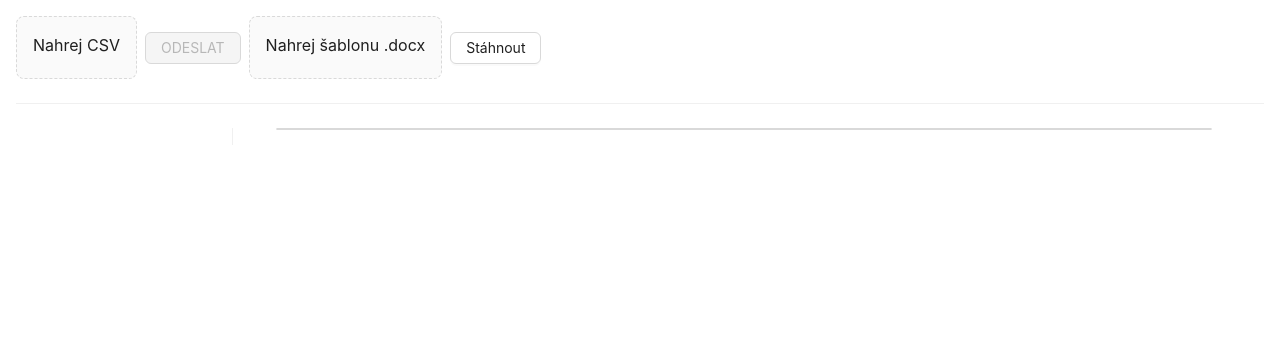
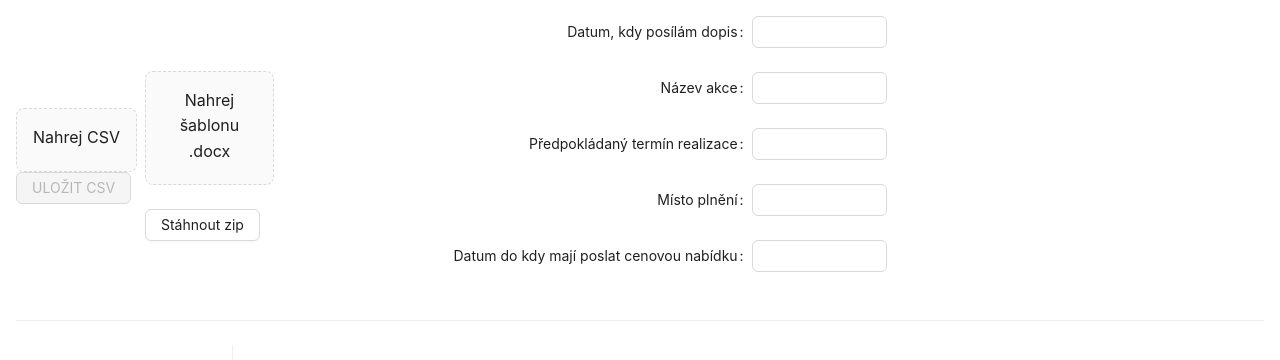
Before and after one commit to jstryja/form-list, a Next.js app: page / in a window 1280 px wide. Shown: the top 360 px of the page. Built offline with nearby package versions, Linux system fonts and the light colour scheme.

Commit message:
export zip

```diff
--- /dev/null
+++ b/src/components/csvUpload.tsx
@@ -0,0 +1,62 @@
+import React, { useState } from 'react';
+import { Button, message, Upload } from 'antd';
+
+const { Dragger } = Upload;
+
+interface CsvUploadProps {
+    update: () => void;
+}
+
+const CsvUpload: React.FC<CsvUploadProps> = ({ update }) => {
+    const [file, setFile] = useState<string>();
+    return (
+        <>
+            <Dragger
+                customRequest={({ onSuccess }) => {
+                    onSuccess && onSuccess('ok');
+                }}
+                beforeUpload={(file) => {
+                    const isCSV = file.type === 'text/csv';
+                    if (!isCSV) {
+                        message.error(`${file.name} není csv soubor.`);
+                    }
+                    return isCSV || Upload.LIST_IGNORE;
+                }}
+                maxCount={1}
+                onChange={(info) => {
+                    if (info.file.status === 'done') {
+                        const reader = new FileReader();
+                        reader.onload = (e) => {
+                            e.preventDefault();
+                            if (typeof e.target?.result === 'string') setFile(e.target.result);
+                        };
+                        if (info.file.originFileObj) {
+                            reader.readAsText(info.file.originFileObj);
+                        }
+                    }
+                }}
+            >
+                <p className="ant-upload-text">Nahrej CSV</p>
+            </Dragger>
+
+            <Button
+                type={'primary'}
+                onClick={() => {
+                    if (file) {
+                        localStorage.setItem('firm-list', file);
+                        console.log('file', file);
+                        message.success('Soubor nahrán.');
+                    } else {
+                        message.error('Prázdný soubor');
+                    }
+                    update();
+                }}
+                disabled={!file}
+            >
+                ULOŽIT CSV
+            </Button>
+        </>
+    );
+};
+
+export default CsvUpload;
--- /dev/null
+++ b/src/components/docxUpload.tsx
@@ -0,0 +1,53 @@
+import React from 'react';
+import { Button, Form as AntdForm, message, Upload } from 'antd';
+import { NamePath } from 'rc-field-form/es/interface';
+
+const { Dragger } = Upload;
+
+interface DocxUploadProps {
+    setFieldValue: (name: NamePath, value: any) => void;
+    isSubmitting: boolean;
+}
+
+const DocxUpload: React.FC<DocxUploadProps> = ({ setFieldValue, isSubmitting }) => {
+    return (
+        <>
+            <AntdForm.Item name={'template'}>
+                <Dragger
+                    customRequest={({ onSuccess }) => {
+                        onSuccess && onSuccess('ok');
+                    }}
+                    beforeUpload={(file) => {
+                        const isCSV =
+                            file.type === 'application/vnd.openxmlformats-officedocument.wordprocessingml.document';
+                        if (!isCSV) {
+                            message.error(`${file.name} není docx soubor.`);
+                        }
+                        return isCSV || Upload.LIST_IGNORE;
+                    }}
+                    maxCount={1}
+                    onChange={(info) => {
+                        if (info.file.status === 'done') {
+                            const reader = new FileReader();
+                            reader.onload = async (e) => {
+                                e.preventDefault();
+                                const template = Buffer.from(e.target?.result as ArrayBuffer);
+                                setFieldValue('template', template);
+                            };
+                            if (info.file.originFileObj) {
+                                reader.readAsArrayBuffer(info.file.originFileObj);
+                            }
+                        }
+                    }}
+                >
+                    <p className="ant-upload-text">Nahrej šablonu .docx</p>
+                </Dragger>
+            </AntdForm.Item>
+            <Button disabled={isSubmitting} htmlType="submit">
+                Stáhnout zip
+            </Button>
+        </>
+    );
+};
+
+export default DocxUpload;
--- /dev/null
+++ b/src/components/form.tsx
@@ -0,0 +1,35 @@
+import React from 'react';
+import { Form as AntdForm, Input } from 'antd';
+
+interface FormProps {
+    children?: React.ReactNode;
+}
+
+const Form: React.FC<FormProps> = ({ }) => {
+    return (
+        <>
+            <AntdForm.Item label="Datum, kdy posílám dopis" name={'sendDate'}>
+                <Input />
+            </AntdForm.Item>
+
+            <AntdForm.Item label="Název akce" name={'title'}>
+                <Input />
+            </AntdForm.Item>
+
+            <AntdForm.Item label="Předpokládaný termín realizace" name={'estimateDate'}>
+                <Input />
+            </AntdForm.Item>
+
+            <AntdForm.Item label="Místo plnění" name={'place'}>
+                <Input />
+            </AntdForm.Item>
+
+            <AntdForm.Item label="Datum do kdy mají poslat cenovou nabídku" name={'deadlineDate'}>
+                <Input />
+            </AntdForm.Item>
+        </>
+
+    );
+};
+
+export default Form;
--- a/src/interfaces.ts
+++ b/src/interfaces.ts
@@ -10,7 +10,6 @@ export interface FirmInterface {
 export interface ProfessionInterface {
     profession: string;
     firms: FirmInterface[];
-
 }
 
 export interface RowInterface {
@@ -35,11 +34,11 @@ export const mapDataToProfessions = (data: RowInterface[]): ProfessionInterface[
             city: firm.city,
             person: firm.person,
             phone: firm.phone,
-            email: firm.email
+            email: firm.email,
         };
 
         if (!professionMap.has(profession)) {
-            const professionObj = {profession: profession, firms: [firmInfo]};
+            const professionObj = { profession: profession, firms: [firmInfo] };
             professions.push(professionObj);
             professionMap.set(profession, professionObj);
         } else {
@@ -49,8 +48,17 @@ export const mapDataToProfessions = (data: RowInterface[]): ProfessionInterface[
     }
 
     return professions;
+};
+
+export interface FormValues {
+    sendDate: string;
+    title: string;
+    estimateDate: string;
+    place: string;
+    deadlineDate: string;
+    workType: { [key: string]: string };
+    template: Buffer;
 }
-
 
 // export const mapDataToProfessions = (data: RowInterface[]): ProfessionInterface[] => {
 //     const professions: ProfessionInterface[] = [];
--- a/src/pages/index.tsx
+++ b/src/pages/index.tsx
@@ -1,18 +1,20 @@
-import { Button, Col, Collapse, Divider, message, Row, Space, Upload } from 'antd';
+import { Button, Col, Collapse, Divider, Form as AntdForm, Input, Row, Space } from 'antd';
 import csvToJson from 'csvtojson';
-import { useEffect, useState } from 'react';
-import { mapDataToProfessions, ProfessionInterface, RowInterface } from '@/interfaces';
+import React, { useEffect, useState } from 'react';
+import { FormValues, mapDataToProfessions, ProfessionInterface, RowInterface } from '@/interfaces';
+import JSZip from 'jszip';
+import Form from '@/components/form';
+import CsvUpload from '@/components/csvUpload';
+import DocxUpload from '@/components/docxUpload';
+import { saveAs } from 'file-saver';
 import createReport from 'docx-templates';
-import JSZip from 'jszip';
-import { saveAs } from 'file-saver';
 
 const { Panel } = Collapse;
-const { Dragger } = Upload;
 
 export default function Home() {
-    const [file, setFile] = useState<string>();
     const [professionDetails, setProfessionDetails] = useState<ProfessionInterface | undefined>();
     const [professions, setProfessions] = useState<ProfessionInterface[]>([]);
+    const [isSubmitting, setIsSubmitting] = useState(false);
     const update = () => {
         const ls = localStorage.getItem('firm-list');
         if (!ls) return;
@@ -21,7 +23,6 @@ export default function Home() {
             .then((json: RowInterface[]) => {
                 setProfessionDetails(mapDataToProfessions(json)[0]);
                 setProfessions(mapDataToProfessions(json));
-                console.log('prof', mapDataToProfessions(json));
             });
     };
     useEffect(() => {
@@ -31,113 +32,63 @@ export default function Home() {
     }, []);
 
     const zip = new JSZip();
+    const [form] = AntdForm.useForm<FormValues>();
+    const onFinish = async (values: FormValues) => {
+        setIsSubmitting(true);
+        const promises = professions.map(async (p) => {
+            const { sendDate, title, estimateDate, place, deadlineDate, workType, template } = values;
+            const folder = zip.folder(p.profession);
+            const subpromises = p.firms.map(async (firm) => {
+                return new Promise<void>(async (resolve) => {
+                    const report = await createReport({
+                        template,
+                        data: {
+                            sendDate,
+                            title,
+                            estimateDate,
+                            place,
+                            deadlineDate,
+                            workType: workType[p.profession],
+                            firmTitle: firm.title || '',
+                            firmStreet: firm.street || '',
+                            firmCity: firm.city || '',
+                            firmPerson: firm.person || '',
+                            firmPhone: firm.phone || '',
+                            firmEmail: firm.email || '',
+                        },
+                    });
+                    folder?.file(`${firm.title}.docx`, report);
+                    resolve();
+                });
+            });
+            await Promise.all(subpromises);
+            return subpromises;
+        });
+        await Promise.all(promises);
+        console.log('done');
+        zip.generateAsync({ type: 'blob' }).then(function (content) {
+            saveAs(content, 'dopisy.zip');
+        });
+        setIsSubmitting(false);
+    };
 
     return (
         <div style={{ height: '100vh', background: 'white', padding: '1rem' }}>
+            <AntdForm
+                form={form}
+                onFinish={onFinish}
+                labelCol={{ span: 18 }}
+                wrapperCol={{ span: 16 }}
+                initialValues={{ template: null }}
+            >
                 <Row>
                     <Col>
                         <Space>
-                        <Dragger
-                            customRequest={({ onSuccess }) => {
-                                onSuccess && onSuccess('ok');
-                            }}
-                            beforeUpload={(file) => {
-                                const isCSV = file.type === 'text/csv';
-                                if (!isCSV) {
-                                    message.error(`${file.name} není csv soubor.`);
-                                }
-                                return isCSV || Upload.LIST_IGNORE;
-                            }}
-                            maxCount={1}
-                            onChange={(info) => {
-                                if (info.file.status === 'done') {
-                                    const reader = new FileReader();
-                                    reader.onload = (e) => {
-                                        e.preventDefault();
-                                        if (typeof e.target?.result === 'string') setFile(e.target.result);
-                                    };
-                                    if (info.file.originFileObj) {
-                                        reader.readAsText(info.file.originFileObj);
-                                    }
-                                }
-                            }}
-                        >
-                            <p className="ant-upload-text">Nahrej CSV</p>
-                        </Dragger>
+                            <CsvUpload update={update} />
 
-                        <Button
-                            type={'primary'}
-                            onClick={() => {
-                                if (file) {
-                                    localStorage.setItem('firm-list', file);
-                                    console.log('file', file);
-                                    message.success('Soubor nahrán.');
-                                } else {
-                                    message.error('Prázdný soubor');
-                                }
-                                update();
-                            }}
-                            disabled={!file}
-                        >
-                            ODESLAT
-                        </Button>
+                            <DocxUpload setFieldValue={form.setFieldValue} isSubmitting={isSubmitting}/>
 
-                        <Dragger
-                            customRequest={({ onSuccess }) => {
-                                onSuccess && onSuccess('ok');
-                            }}
-                            beforeUpload={(file) => {
-                                console.log('file.type', file.type);
-                                const isCSV =
-                                    file.type ===
-                                    'application/vnd.openxmlformats-officedocument.wordprocessingml.document';
-                                if (!isCSV) {
-                                    message.error(`${file.name} není docx soubor.`);
-                                }
-                                return isCSV || Upload.LIST_IGNORE;
-                            }}
-                            maxCount={1}
-                            onChange={(info) => {
-                                if (info.file.status === 'done') {
-                                    const reader = new FileReader();
-                                    reader.onload = async (e) => {
-                                        e.preventDefault();
-                                        const template = Buffer.from(e.target?.result as ArrayBuffer);
-
-                                        professions.map((p) => {
-                                            const folder = zip.folder(p.profession);
-                                            p.firms.map(async (firm) => {
-                                                const report = await createReport({
-                                                    template,
-                                                    data: {
-                                                        title: firm.title,
-                                                    },
-                                                });
-                                                folder?.file(`${firm.title}.docx`, report);
-                                            });
-                                        });
-
-                                    };
-                                    if (info.file.originFileObj) {
-                                        reader.readAsArrayBuffer(info.file.originFileObj);
-                                    }
-                                }
-                            }}
-                        >
-                            <p className="ant-upload-text">Nahrej šablonu .docx</p>
-                        </Dragger>
-                        <Button
-                            // disabled={!docxFileUrl}
-                            onClick={() => {
-                                zip.generateAsync({ type: 'blob' }).then(function (content) {
-                                    saveAs(content, 'example.zip');
-                                });
-                            }}
-                        >
-                            {/*<a href={docxFileUrl} download={'export.docx'}>*/}
-                            Stáhnout
-                            {/*</a>*/}
-                        </Button>
+                            <Form />
                         </Space>
                     </Col>
                     <Divider />
@@ -148,8 +99,10 @@ export default function Home() {
                         <Space direction="vertical">
                             {professions.map((profession, index) => (
                                 <Button
-                                key={index}
-                                type={profession.profession === professionDetails?.profession ? 'primary' : 'default'}
+                                    key={profession.profession}
+                                    type={
+                                        profession.profession === professionDetails?.profession ? 'primary' : 'default'
+                                    }
                                     style={{ display: 'block' }}
                                     onClick={() => {
                                         setProfessionDetails(profession);
@@ -164,6 +117,16 @@ export default function Home() {
                         <Divider type={'vertical'} style={{ height: '100%' }} />
                     </Col>
                     <Col span={18}>
+                        {professions.map((profession) => (
+                            <div
+                                key={profession.profession}
+                                style={{
+                                    display: profession.profession === professionDetails?.profession ? 'block' : 'none',
+                                }}
+                            >
+                                <AntdForm.Item name={['workType', profession?.profession || '']}>
+                                    <Input style={{ marginBottom: '0.5rem' }} placeholder={'typ práce'} />
+                                </AntdForm.Item>
                                 <Collapse>
                                     {professionDetails?.firms?.map((firm, index) => (
                                         <Panel header={firm.title} key={firm.title || index}>
@@ -205,8 +168,11 @@ export default function Home() {
                                         </Panel>
                                     ))}
                                 </Collapse>
+                            </div>
+                        ))}
                     </Col>
                 </Row>
+            </AntdForm>
         </div>
     );
 }
```
Lines whose indentation alone changed are shown as unchanged.
